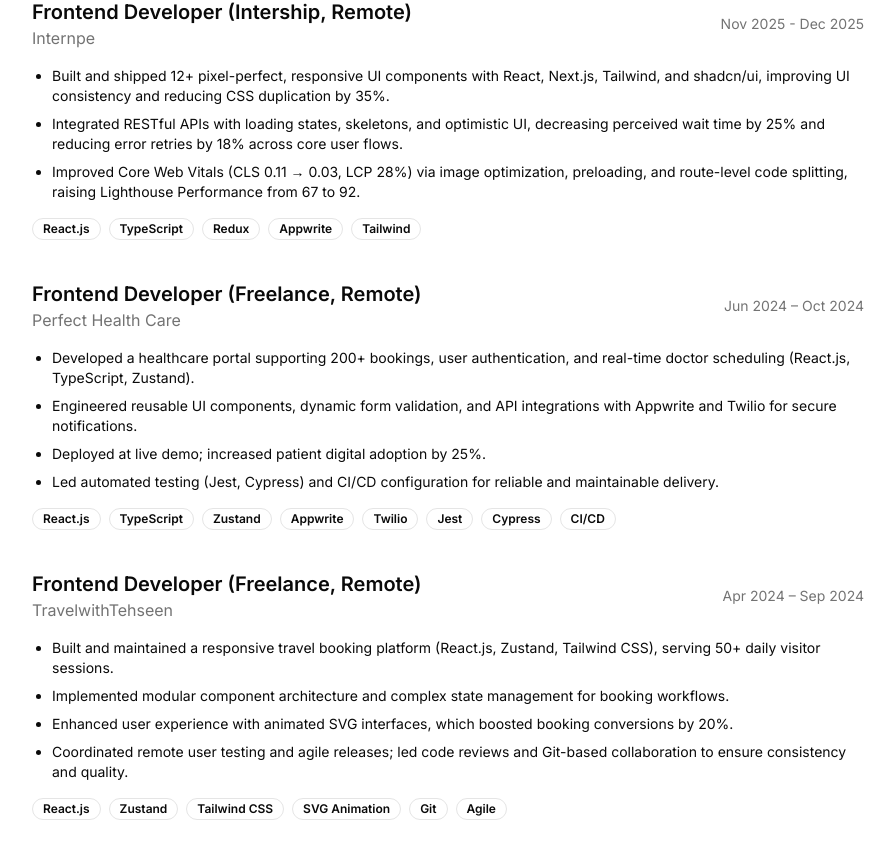
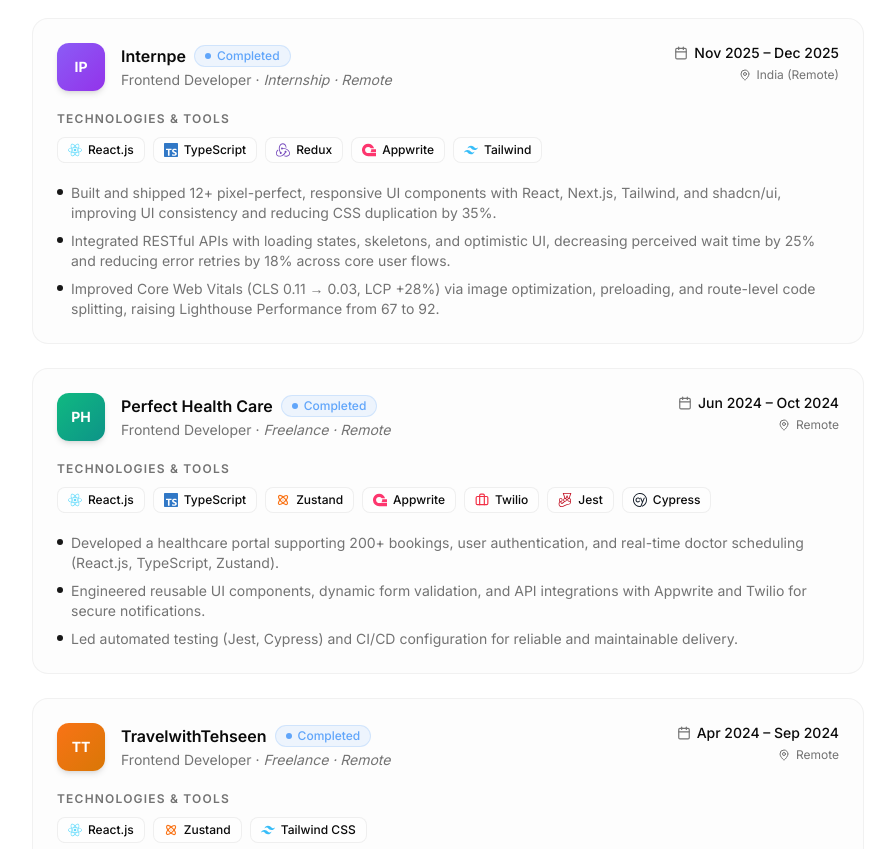
Before and after one commit to Zuhaib-dev/new-portfolio, a Next.js app: page / in a window 1280 px wide. Shown: the part 771-1620 px from the top of the page, without its empty margins (192-1087 px from the left). Built offline with nearby package versions, Linux system fonts and the light colour scheme.

Commit message:
feat: add `Experience` component to display professional work history.

```diff
--- a/components/experience.tsx
+++ b/components/experience.tsx
@@ -1,29 +1,64 @@
 "use client";
 
 import { motion } from "framer-motion";
-import { Badge } from "@/components/ui/badge";
-import { title } from "process";
+import {
+  SiReact,
+  SiTypescript,
+  SiTailwindcss,
+  SiRedux,
+  SiAppwrite,
+  SiJest,
+  SiCypress,
+} from "react-icons/si";
+import { TbAtom } from "react-icons/tb";
+import { Briefcase, MapPin, Calendar } from "lucide-react";
+
+// Tech icon map
+const techIconMap: Record<string, { icon: React.ElementType; color: string }> =
+  {
+    "React.js": { icon: SiReact, color: "#61DAFB" },
+    TypeScript: { icon: SiTypescript, color: "#3178C6" },
+    Redux: { icon: SiRedux, color: "#764ABC" },
+    Appwrite: { icon: SiAppwrite, color: "#FD366E" },
+    Tailwind: { icon: SiTailwindcss, color: "#38BDF8" },
+    "Tailwind CSS": { icon: SiTailwindcss, color: "#38BDF8" },
+    Zustand: { icon: TbAtom, color: "#F97316" },
+    Twilio: { icon: Briefcase, color: "#F22F46" },
+    Jest: { icon: SiJest, color: "#C21325" },
+    Cypress: { icon: SiCypress, color: "#17202C" },
+  };
 
 const experiences = [
   {
-    title: "Frontend Developer (Intership, Remote)",
+    title: "Frontend Developer",
+    type: "Internship · Remote",
     company: "Internpe",
-    period: "Nov 2025 - Dec 2025",
+    initials: "IP",
+    initialsColor: "from-violet-500 to-purple-600",
+    period: "Nov 2025 – Dec 2025",
+    location: "India (Remote)",
+    status: "Completed",
+    statusColor: "text-blue-400 bg-blue-400/10 border-blue-400/20",
     responsibilities: [
       "Built and shipped 12+ pixel-perfect, responsive UI components with React, Next.js, Tailwind, and shadcn/ui, improving UI consistency and reducing CSS duplication by 35%.",
       "Integrated RESTful APIs with loading states, skeletons, and optimistic UI, decreasing perceived wait time by 25% and reducing error retries by 18% across core user flows.",
-      "Improved Core Web Vitals (CLS 0.11 → 0.03, LCP 28%) via image optimization, preloading, and route-level code splitting, raising Lighthouse Performance from 67 to 92.",
+      "Improved Core Web Vitals (CLS 0.11 → 0.03, LCP +28%) via image optimization, preloading, and route-level code splitting, raising Lighthouse Performance from 67 to 92.",
     ],
     skills: ["React.js", "TypeScript", "Redux", "Appwrite", "Tailwind"],
   },
   {
-    title: "Frontend Developer (Freelance, Remote)",
+    title: "Frontend Developer",
+    type: "Freelance · Remote",
     company: "Perfect Health Care",
+    initials: "PH",
+    initialsColor: "from-emerald-500 to-teal-600",
     period: "Jun 2024 – Oct 2024",
+    location: "Remote",
+    status: "Completed",
+    statusColor: "text-blue-400 bg-blue-400/10 border-blue-400/20",
     responsibilities: [
       "Developed a healthcare portal supporting 200+ bookings, user authentication, and real-time doctor scheduling (React.js, TypeScript, Zustand).",
       "Engineered reusable UI components, dynamic form validation, and API integrations with Appwrite and Twilio for secure notifications.",
-      "Deployed at live demo; increased patient digital adoption by 25%.",
       "Led automated testing (Jest, Cypress) and CI/CD configuration for reliable and maintainable delivery.",
     ],
     skills: [
@@ -34,27 +69,24 @@ const experiences = [
       "Twilio",
       "Jest",
       "Cypress",
-      "CI/CD",
     ],
   },
   {
-    title: "Frontend Developer (Freelance, Remote)",
+    title: "Frontend Developer",
+    type: "Freelance · Remote",
     company: "TravelwithTehseen",
+    initials: "TT",
+    initialsColor: "from-orange-500 to-amber-600",
     period: "Apr 2024 – Sep 2024",
+    location: "Remote",
+    status: "Completed",
+    statusColor: "text-blue-400 bg-blue-400/10 border-blue-400/20",
     responsibilities: [
       "Built and maintained a responsive travel booking platform (React.js, Zustand, Tailwind CSS), serving 50+ daily visitor sessions.",
       "Implemented modular component architecture and complex state management for booking workflows.",
-      "Enhanced user experience with animated SVG interfaces, which boosted booking conversions by 20%.",
-      "Coordinated remote user testing and agile releases; led code reviews and Git-based collaboration to ensure consistency and quality.",
+      "Enhanced user experience with animated SVG interfaces, boosting booking conversions by 20%.",
     ],
-    skills: [
-      "React.js",
-      "Zustand",
-      "Tailwind CSS",
-      "SVG Animation",
-      "Git",
-      "Agile",
-    ],
+    skills: ["React.js", "Zustand", "Tailwind CSS"],
   },
 ];
 
@@ -67,9 +99,13 @@ export default function Experience() {
         viewport={{ once: true }}
         transition={{ duration: 0.5 }}
       >
+        {/* Section header */}
+        <p className="text-xs font-semibold uppercase tracking-widest text-muted-foreground mb-1">
+          Featured
+        </p>
         <h2 className="text-3xl font-bold mb-10">Experience</h2>
 
-        <div className="space-y-10">
+        <div className="space-y-6">
           {experiences.map((exp, index) => (
             <motion.div
               key={index}
@@ -77,31 +113,89 @@ export default function Experience() {
               whileInView={{ opacity: 1, y: 0 }}
               viewport={{ once: true }}
               transition={{ duration: 0.5, delay: index * 0.1 }}
-              className="space-y-4"
+              className="rounded-2xl border border-border/50 bg-muted/20 p-6 hover:bg-muted/30 transition-colors"
             >
-              <div className="flex flex-col sm:flex-row sm:items-center justify-between">
-                <div>
-                  <h3 className="text-xl font-semibold">{exp.title}</h3>
-                  <p className="text-muted-foreground">{exp.company}</p>
+              {/* Top row: logo + company info + date */}
+              <div className="flex flex-col sm:flex-row sm:items-start justify-between gap-4 mb-5">
+                <div className="flex items-center gap-4">
+                  {/* Company initials avatar */}
+                  <div
+                    className={`flex-shrink-0 h-12 w-12 rounded-xl bg-gradient-to-br ${exp.initialsColor} flex items-center justify-center text-white font-bold text-sm shadow-md`}
+                  >
+                    {exp.initials}
+                  </div>
+
+                  <div>
+                    <div className="flex flex-wrap items-center gap-2">
+                      <span className="font-semibold text-base">
+                        {exp.company}
+                      </span>
+                      {/* Status badge */}
+                      <span
+                        className={`inline-flex items-center gap-1.5 rounded-full border px-2.5 py-0.5 text-xs font-medium ${exp.statusColor}`}
+                      >
+                        <span className="h-1.5 w-1.5 rounded-full bg-current" />
+                        {exp.status}
+                      </span>
+                    </div>
+                    <p className="text-sm text-muted-foreground mt-0.5">
+                      {exp.title} · <span className="italic">{exp.type}</span>
+                    </p>
+                  </div>
                 </div>
-                <p className="text-sm text-muted-foreground">{exp.period}</p>
+
+                {/* Date + location */}
+                <div className="text-right shrink-0">
+                  <div className="flex items-center justify-end gap-1.5 text-sm font-medium">
+                    <Calendar className="h-3.5 w-3.5 text-muted-foreground" />
+                    {exp.period}
+                  </div>
+                  <div className="flex items-center justify-end gap-1.5 text-xs text-muted-foreground mt-1">
+                    <MapPin className="h-3 w-3" />
+                    {exp.location}
+                  </div>
+                </div>
               </div>
 
-              <ul className="list-disc pl-5 space-y-2">
+              {/* Tech stack pills */}
+              <div className="mb-5">
+                <p className="text-xs font-semibold uppercase tracking-widest text-muted-foreground mb-2.5">
+                  Technologies &amp; Tools
+                </p>
+                <div className="flex flex-wrap gap-2">
+                  {exp.skills.map((skill, idx) => {
+                    const tech = techIconMap[skill];
+                    const Icon = tech?.icon;
+                    return (
+                      <span
+                        key={idx}
+                        className="inline-flex items-center gap-1.5 rounded-lg border border-border/60 bg-background/60 px-2.5 py-1 text-xs font-medium"
+                      >
+                        {Icon && (
+                          <Icon
+                            style={{ color: tech.color }}
+                            className="h-3.5 w-3.5 shrink-0"
+                          />
+                        )}
+                        {skill}
+                      </span>
+                    );
+                  })}
+                </div>
+              </div>
+
+              {/* Responsibilities */}
+              <ul className="space-y-2">
                 {exp.responsibilities.map((resp, idx) => (
-                  <li key={idx} className="text-sm">
+                  <li
+                    key={idx}
+                    className="flex gap-2 text-sm text-muted-foreground"
+                  >
+                    <span className="mt-1.5 h-1.5 w-1.5 rounded-full bg-primary shrink-0" />
                     {resp}
                   </li>
                 ))}
               </ul>
-
-              <div className="flex flex-wrap gap-2">
-                {exp.skills.map((skill, idx) => (
-                  <Badge key={idx} variant="outline">
-                    {skill}
-                  </Badge>
-                ))}
-              </div>
             </motion.div>
           ))}
         </div>
```
